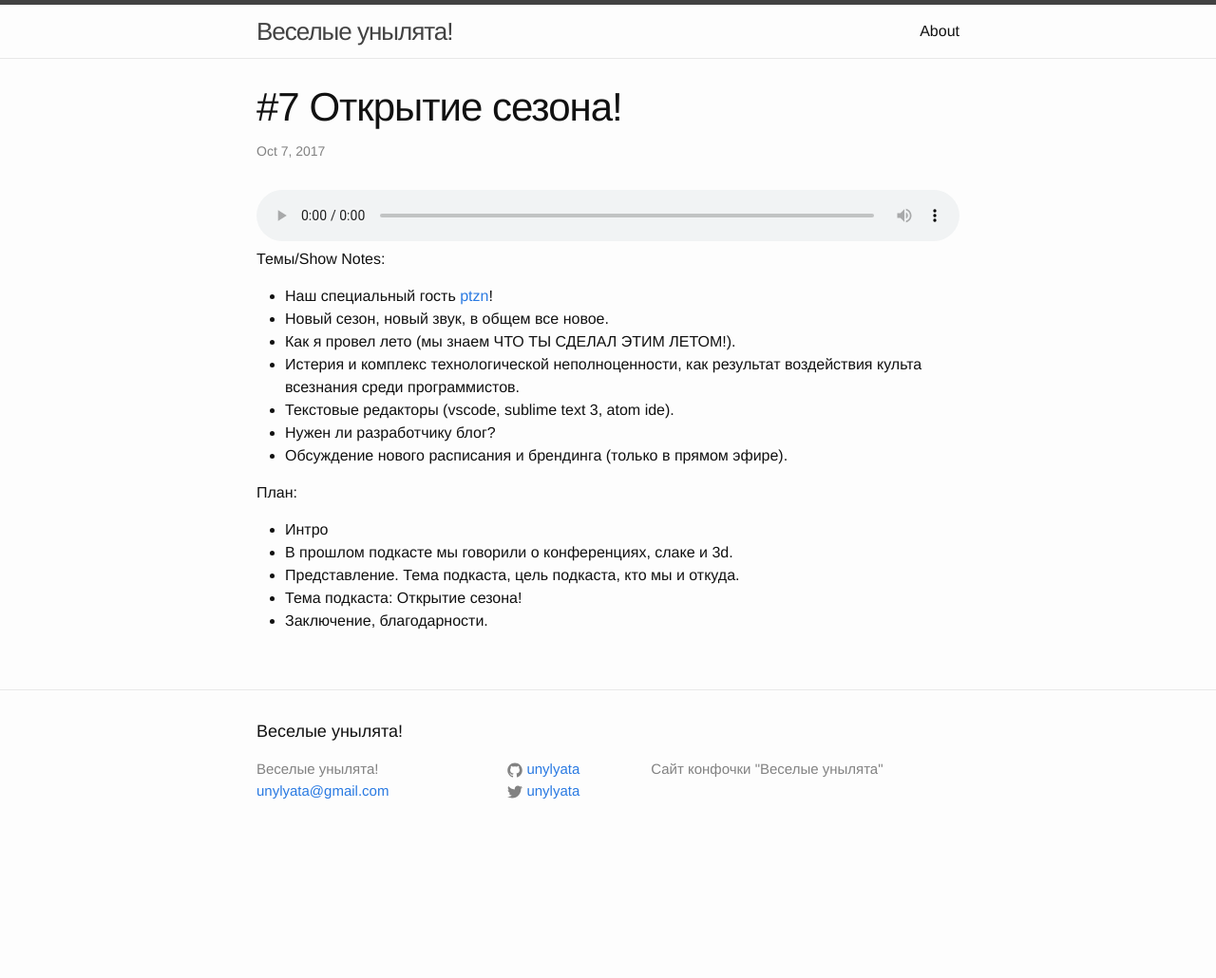
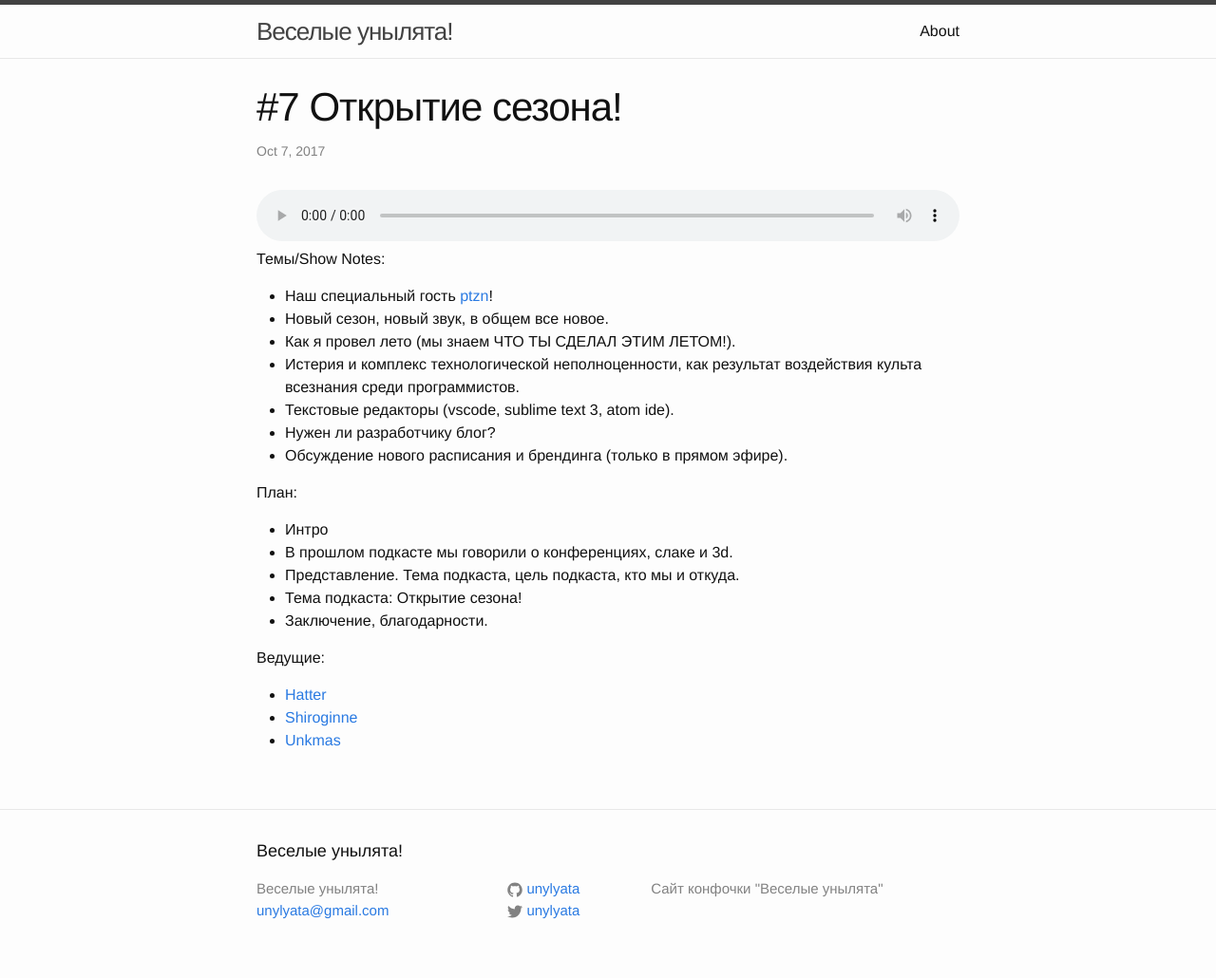
Before and after one commit to unylyata/unylyata.github.io, a Jekyll site: the page built from _posts/2017-07-10-podcast-s2_e01.markdown, in a window 1280 px wide. Shown: the whole page at 95% size. Built offline with Jekyll 4.4.1, drawn with Linux system fonts in a browser that asks for light colours; comment, search, counter and statistics services are not loaded; before the commit the page ends 904 px from its top, so only the background shows below that.

Commit message:
Update 2017-07-10-podcast-s2_e01.markdown

```diff
--- a/_posts/2017-07-10-podcast-s2_e01.markdown
+++ b/_posts/2017-07-10-podcast-s2_e01.markdown
@@ -24,3 +24,9 @@ comments: true
 - Представление. Тема подкаста, цель подкаста, кто мы и откуда.
 - Тема подкаста: Открытие сезона!
 - Заключение, благодарности.
+
+Ведущие:
+
+- [Hatter](https://twitter.com/AndreiLiotenko)
+- [Shiroginne](https://twitter.com/Shiroginne)
+- [Unkmas](https://twitter.com/il_menshikov)
```
